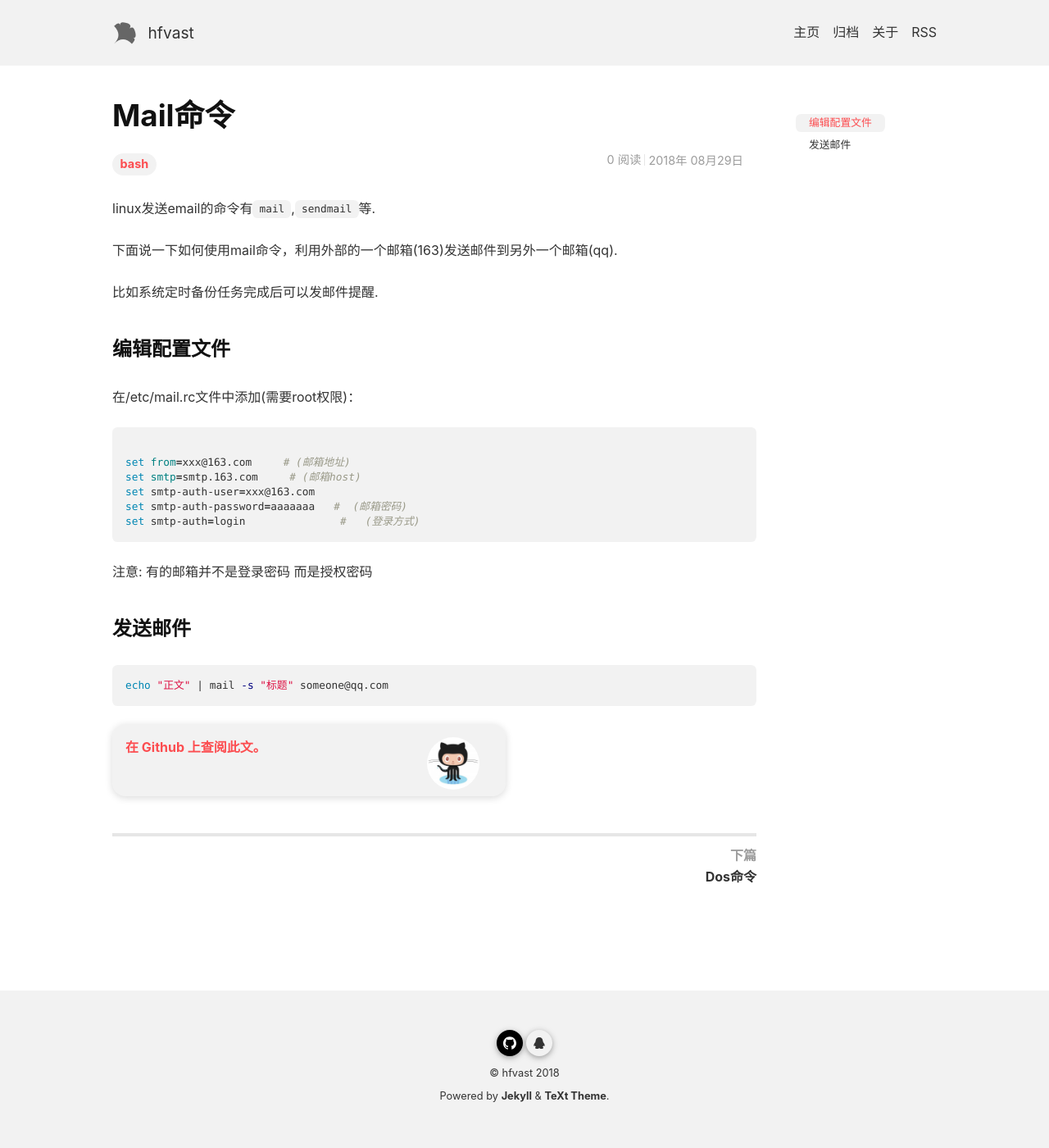
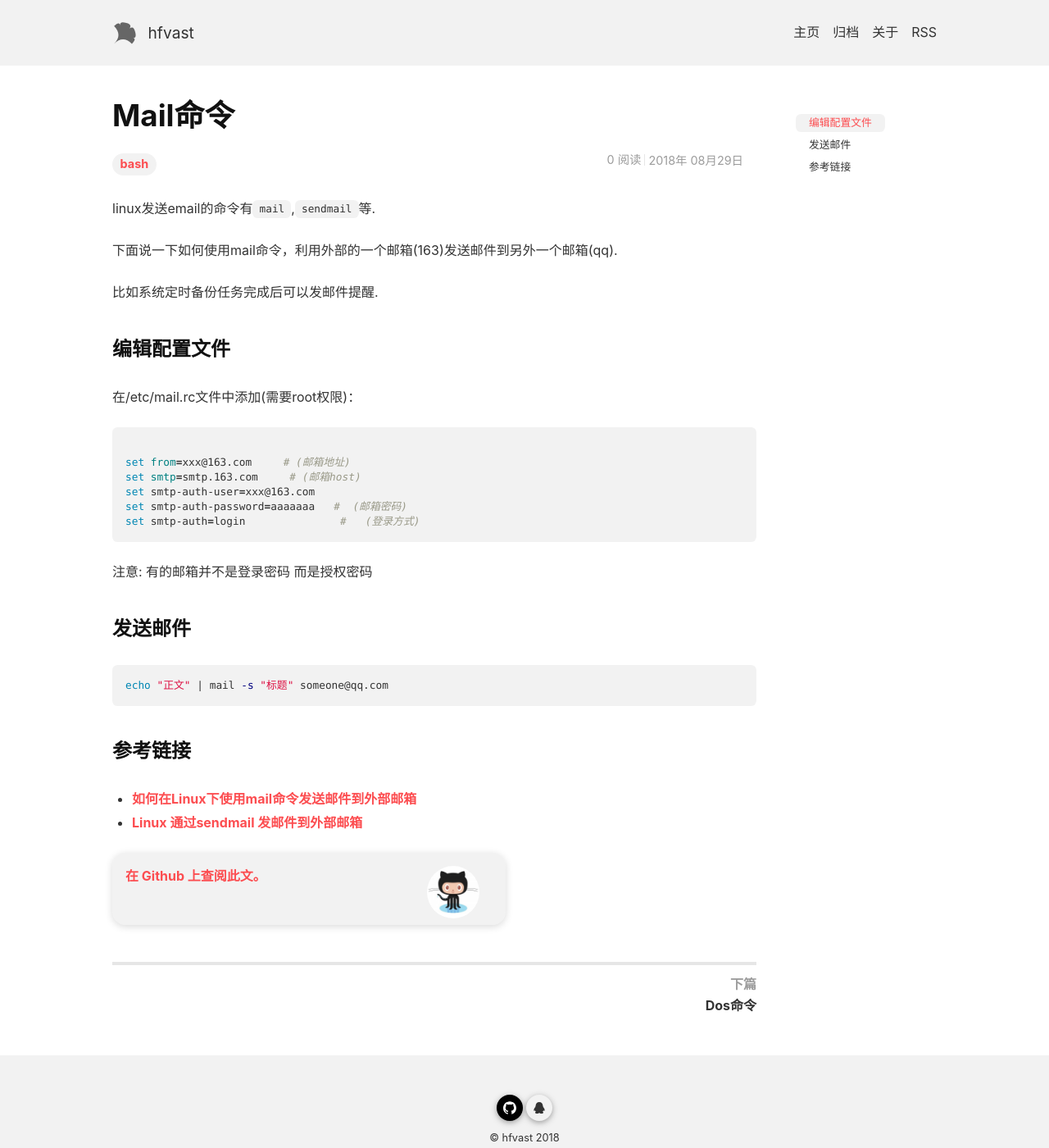
Before and after one commit to FireLee1413/hfvast.github.io, a Jekyll site: the page built from _posts/2018-08-29-mail命令.md, in a window 1280 px wide and 1400 px high. Shown: the whole window at 82% size. Built offline with Jekyll 4.4.1, drawn with Linux system fonts in a browser that asks for light colours; nearby versions of some CDN libraries; comment, search, counter and statistics services are not loaded.

Commit message:
add post mail 参考链接

````diff
--- a/_posts/2018-08-29-mail命令.md
+++ b/_posts/2018-08-29-mail命令.md
@@ -33,3 +33,9 @@ set smtp-auth=login               #   (登录方式)
 ```bash
 echo "正文" | mail -s "标题" someone@qq.com
 ```
+
+
+### 参考链接
+
+* [如何在Linux下使用mail命令发送邮件到外部邮箱](https://blog.csdn.net/zh314js/article/details/76038868)
+* [Linux 通过sendmail 发邮件到外部邮箱](https://www.cnblogs.com/Javame/p/4062303.html)
````
